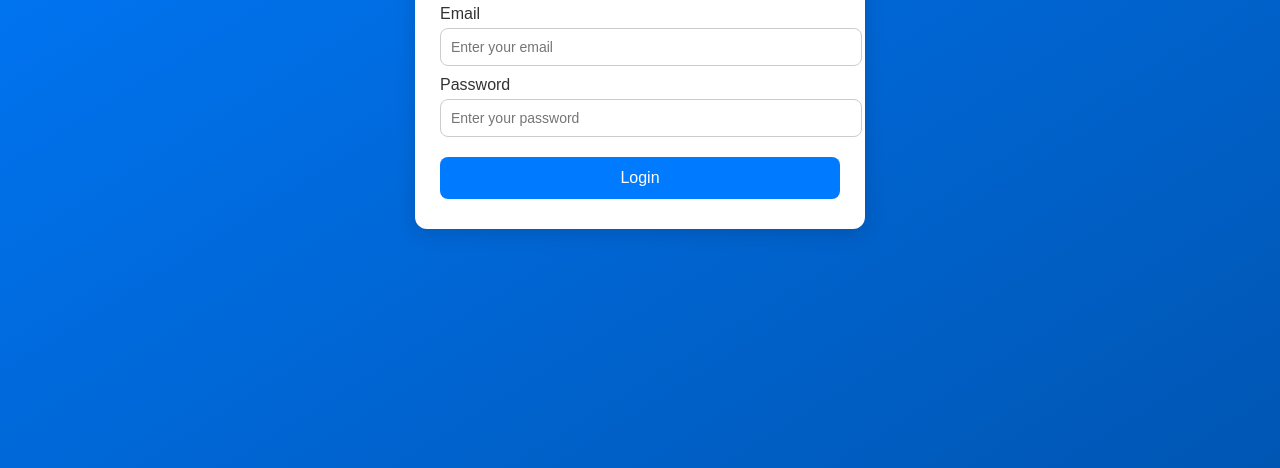
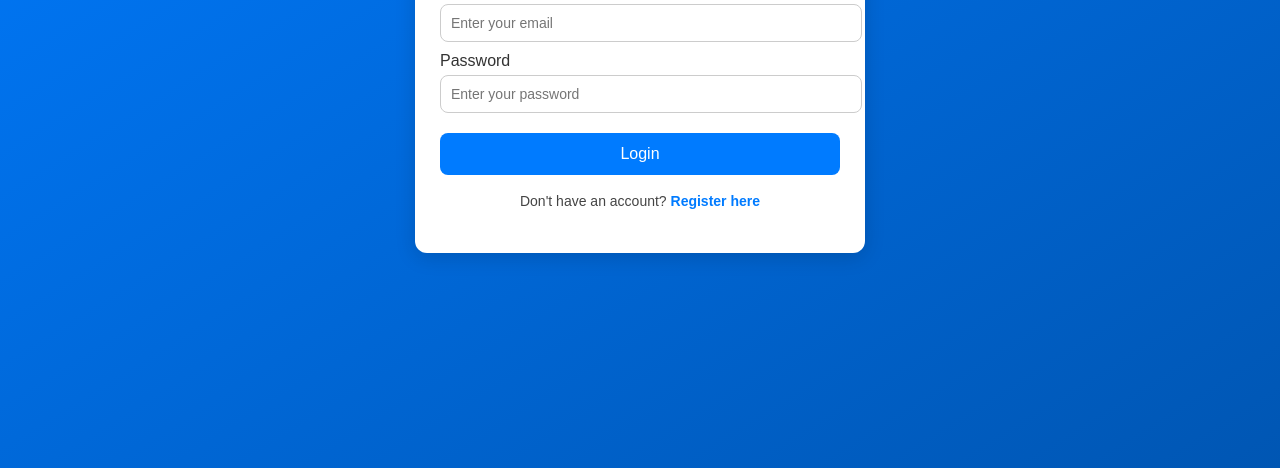
Before and after one commit to Popoeson/ICT-Reg, a website: page login.html in a window 1280 px wide. Shown: the part 332-800 px from the top of the page. Drawn offline with Linux system fonts and the light colour scheme.

Commit message:
Update login.html

```diff
--- a/login.html
+++ b/login.html
@@ -23,6 +23,12 @@
       width: 95%;
       max-width: 400px;
       padding: 30px 25px;
+      animation: fadeIn 0.6s ease-in-out;
+    }
+
+    @keyframes fadeIn {
+      from { opacity: 0; transform: translateY(20px); }
+      to { opacity: 1; transform: translateY(0); }
     }
 
     h2 {
@@ -80,6 +86,27 @@
       display: none;
     }
 
+    /* Register text */
+    .register-text {
+      text-align: center;
+      margin-top: 18px;
+      color: #444;
+      font-size: 14px;
+    }
+
+    .register-text a {
+      color: #007bff;
+      font-weight: 600;
+      text-decoration: none;
+      transition: 0.3s ease;
+    }
+
+    .register-text a:hover {
+      color: #0056b3;
+      text-decoration: underline;
+    }
+
+    /* Spinner overlay */
     #spinnerOverlay {
       position: fixed;
       inset: 0;
@@ -106,8 +133,10 @@
   </style>
 </head>
 <body>
+
   <div class="login-container">
     <h2>Login Portal</h2>
+
     <div id="errorBox" class="error"></div>
 
     <form id="loginForm">
@@ -119,11 +148,15 @@
 
       <button type="submit" id="loginBtn">Login</button>
     </form>
+
+    <p class="register-text">
+      Don't have an account? <a href="register.html">Register here</a>
+    </p>
   </div>
 
   <div id="spinnerOverlay"><div class="spinner"></div></div>
 
-  <script>
+<script>
 const backendURL = "https://ict-reg.onrender.com";
 const form = document.getElementById("loginForm");
 const errorBox = document.getElementById("errorBox");
@@ -165,7 +198,7 @@ form.addEventListener("submit", async (e) => {
       localStorage.setItem("studentId", user._id);
       window.location.href = "dashboard.html";
 
-    // Admin logins: Super Admin, Head Admin, Cashier
+    // Admin logins
     } else if (["superadmin", "headadmin", "admin", "cashier"].includes(normalizedRole)) {
       localStorage.setItem("adminName", user.fullname);
       localStorage.setItem("adminRole", role);
@@ -175,7 +208,6 @@ form.addEventListener("submit", async (e) => {
       window.location.href = "admin-dashboard.html";
 
     } else {
-      console.warn("Unexpected role:", role);
       errorBox.style.display = "block";
       errorBox.textContent = "Your account role is not recognized.";
     }
@@ -190,5 +222,6 @@ form.addEventListener("submit", async (e) => {
   }
 });
 </script>
+
 </body>
 </html>
```
